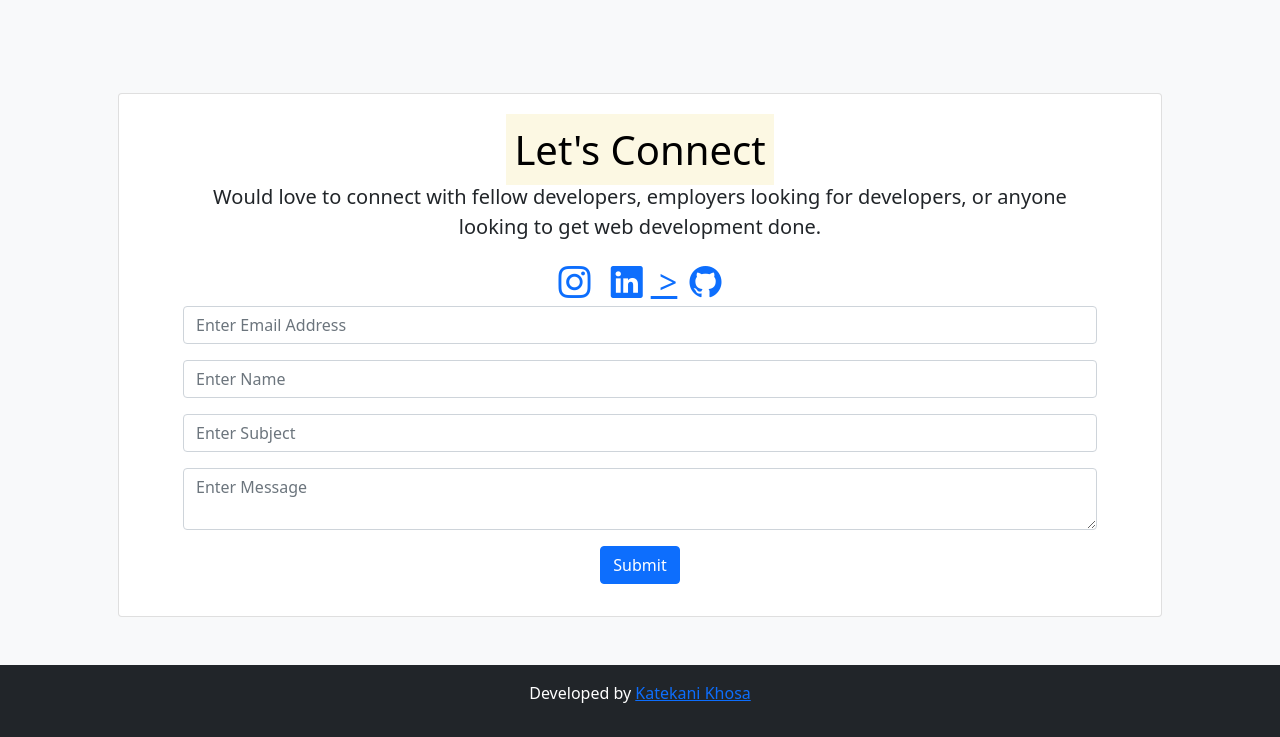
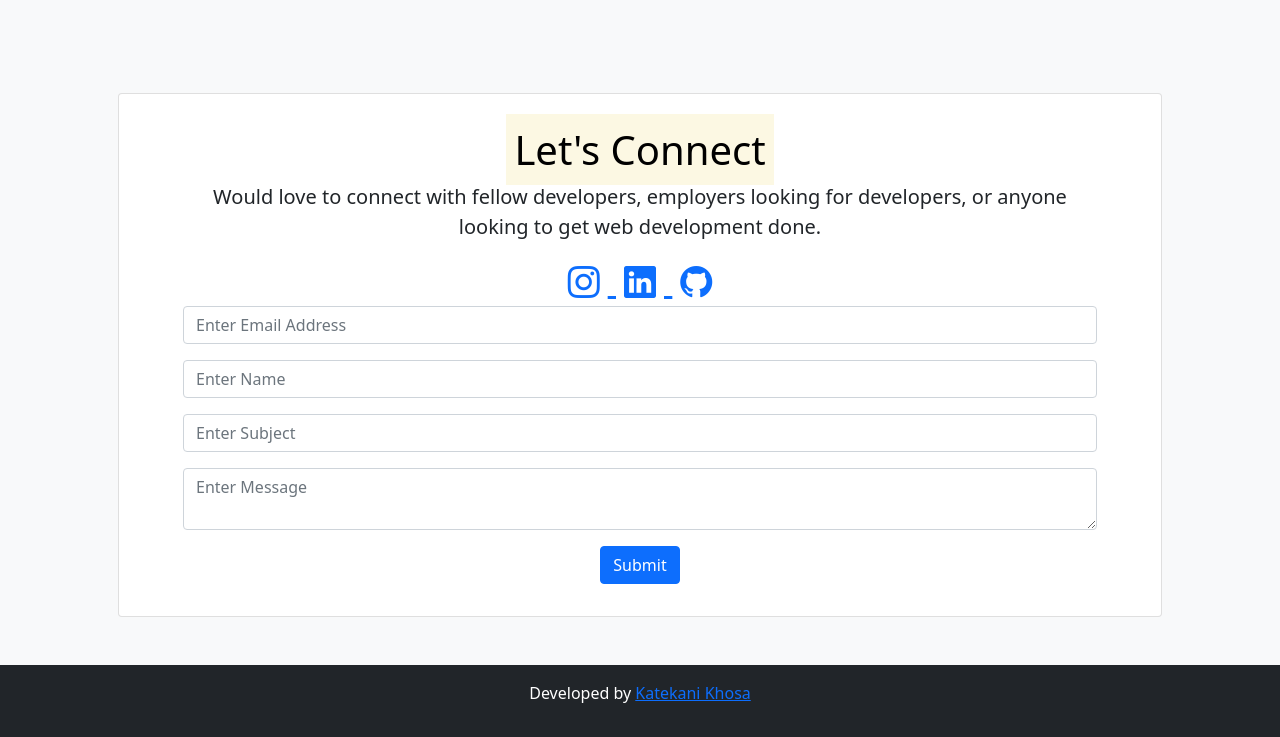
Before and after one commit to KevinKay7256/zaio-bootstrap-portfolio, a plain HTML site: page index.html in a window 1280 px wide. Shown: the part 1741-2478 px from the top of the page. Drawn offline with nearby package versions, Linux system fonts and the light colour scheme.

Commit message:
fixed icons

```diff
--- a/index.html
+++ b/index.html
@@ -149,20 +149,20 @@
               class="fs-2"
               href="https://www.instagram.com/khosasalf/?hl=en"
               target="_blank"
-              ><i class="bi bi-instagram m-2"></i
-            ></a>
+              ><i class="bi bi-instagram m-2"></i>
+            </a>
             <a
               class="fs-2"
               href="https://www.linkedin.com/in/katekani-khosa-9b8b1a128/"
               target="_blank"
               ><i class="bi bi-linkedin m-2"></i>
-            ></a>
+            </a>
             <a
               class="fs-2"
               href="https://github.com/KevinKay7256"
               target="_blank"
-              ><i class="bi bi-github m-2"></i
-            ></a>
+              ><i class="bi bi-github m-2"></i>
+            </a>
 
             <form>
               <div class="mb-3">
```
